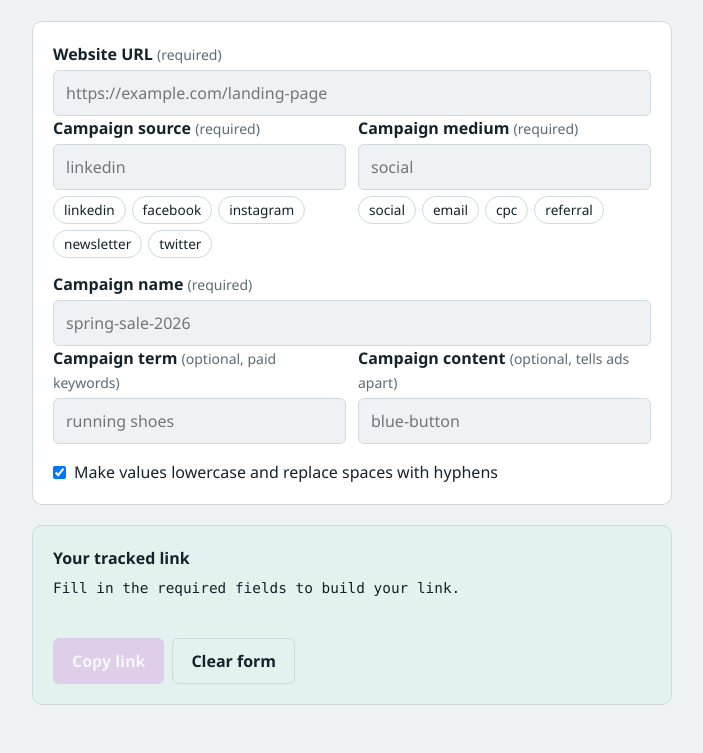
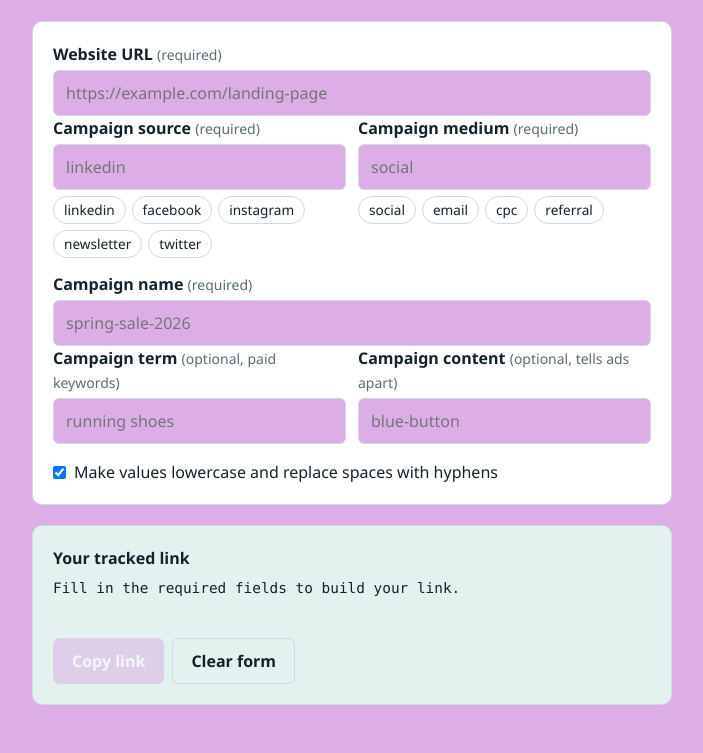
Before and after one commit to kovida99-eng/utm-link-builder, a plain HTML site: page index.html in a window 1280 px wide. Shown: the part 101-854 px from the top of the page, without its empty margins (288-991 px from the left). Drawn offline with Linux system fonts and the light colour scheme.

Commit message:
Update index.html

```diff
--- a/index.html
+++ b/index.html
@@ -6,7 +6,7 @@
 <title>UTM Link Builder</title>
 <style>
   :root {
-    --bg: #eef2f4; --card: #ffffff; --ink: #14232b; --muted: #5a6b74;
+    --bg: #DDADE7; --card: #ffffff; --ink: #14232b; --muted: #5a6b74;
     --line: #cfd9de; --accent: #DDADE7; --accent-ink: #ffffff; --out: #e3f1ef;
     --err: #b3261e;
   }
```
